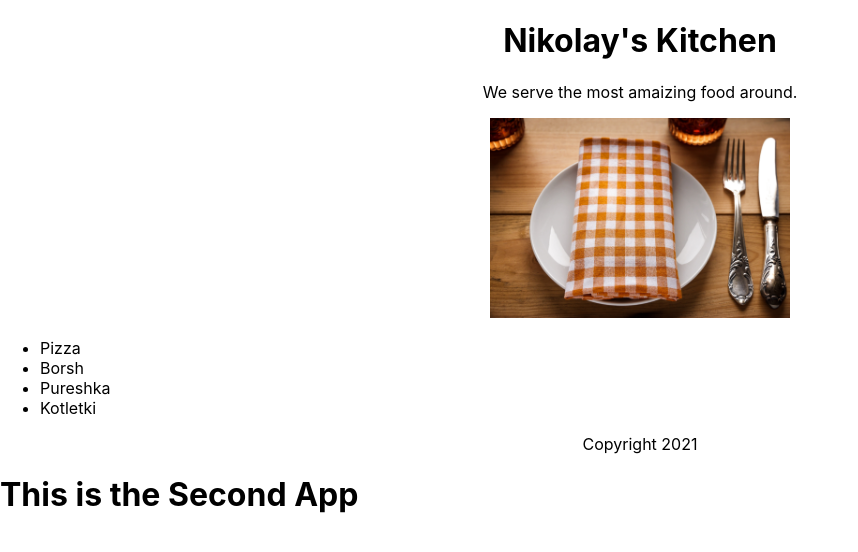
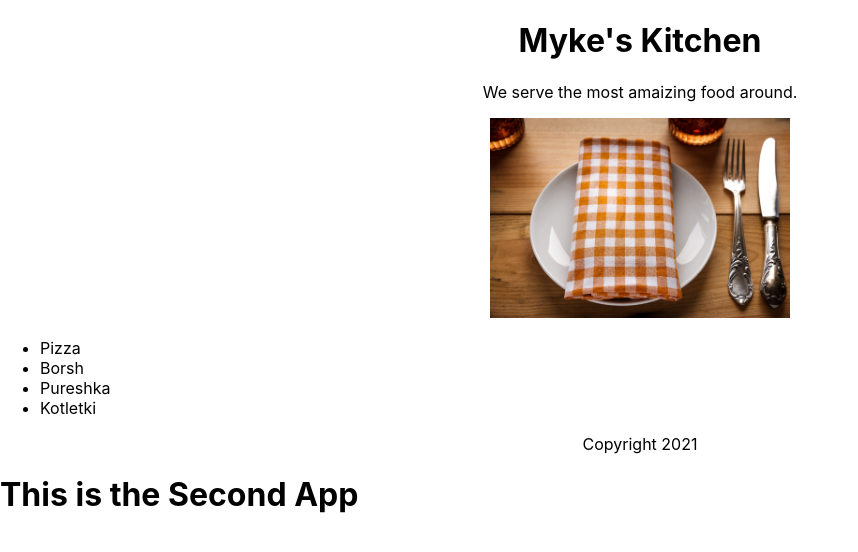
Before and after one commit to nikolaylutsenko/react-essentials, a React (Create React App) app: page / in a window 1280 px wide. Shown: the top 552 px of the page, without its empty margins (0-858 px from the left). Built offline with nearby package versions, Linux system fonts and the light colour scheme.

Commit message:
Change name

```diff
--- a/src/App.js
+++ b/src/App.js
@@ -50,7 +50,7 @@ const dishObj = dishes.map((dish,i)=>({id:i,title:dish}));
 function App() {
   return (
     <div className="App">
-      <Header name="Nikolay"/>
+      <Header name="Myke"/>
       <Main adjective="amaizing" dishes={dishObj}/>
       <Footer year={new Date().getFullYear()}/>
     </div>
```
